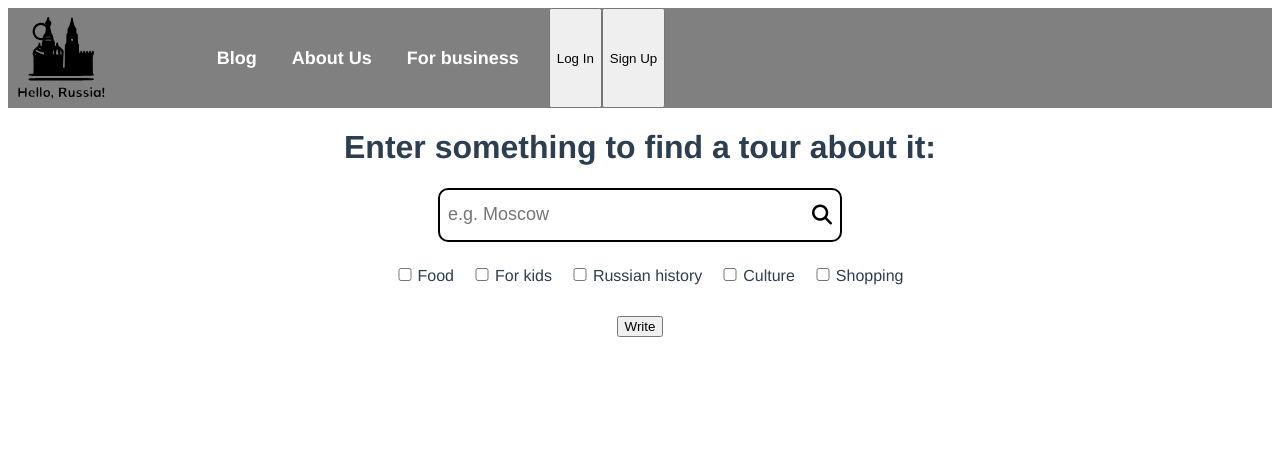
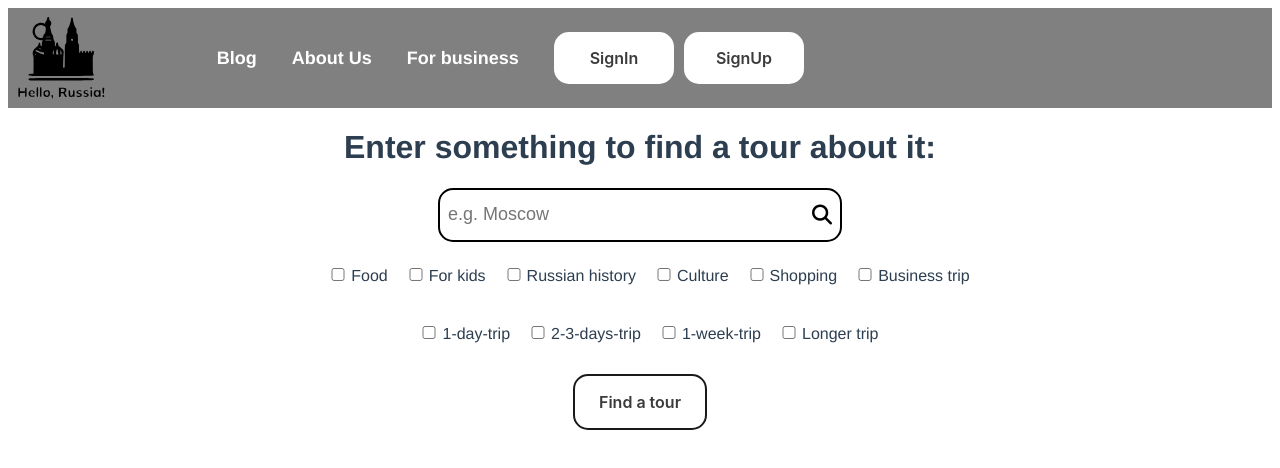
Before and after one commit to kittitereh/web, a Vue app: page / in a window 1280 px wide. Shown: the top 468 px of the page. Built offline with nearby package versions, Linux system fonts and the light colour scheme.

Commit message:
add button design

```diff
--- a/src/App.vue
+++ b/src/App.vue
@@ -9,13 +9,14 @@
             <li><a href="#"> For business </a></li>
          </ul>
         </nav>
-        <button class="login" @click="toggleLoginPopup"> Log In </button>
-        <button class="sign-up" @click="toggleCreateAccountPopup"> Sign Up </button>
+        <button class="action-button" @click="toggleLoginPopup"> SignIn </button>
+        <button class="action-button" @click="toggleCreateAccountPopup"> SignUp </button>
     </nav>
     <SearchBar/>
+    <button class="action-button">Find a tour</button>
     <LoginPopup v-if="showLoginPopup" @close="toggleLoginPopup"/>
     <CreateAccountPopup  v-if="showCreateAccountPopup" @close="toggleCreateAccountPopup"/>
-    <button @click="toggleLoginPopup">Write</button>
+    <!-- <button @click="toggleLoginPopup">Write</button> -->
   </div>
 </template>
 
@@ -62,6 +63,7 @@ export default {
     background-color: gray;
     display: flex;
     flex-direction: row;
+    align-items: center;
   }
 
   .header-container .logo {
@@ -102,4 +104,54 @@ export default {
     color: #04AA6D;
   }
 
+  .header-container .action-button{
+    margin: 5px;
+    background-color: white;
+    border: 0;
+  }
+
+  .action-button {
+    appearance: none;
+    background-color: transparent;
+    border: 2px solid #1A1A1A;
+    border-radius: 15px;
+    box-sizing: border-box;
+    color: #3B3B3B;
+    cursor: pointer;
+    font-family: Roobert,-apple-system,BlinkMacSystemFont,"Segoe UI",Helvetica,Arial,sans-serif,"Apple Color Emoji","Segoe UI Emoji","Segoe UI Symbol";
+    font-size: 16px;
+    font-weight: 600;
+    line-height: normal;
+    margin: 0;
+    outline: none;
+    padding: 16px 24px;
+    text-align: center;
+    text-decoration: none;
+    transition: all 300ms cubic-bezier(.23, 1, 0.32, 1);
+    user-select: none;
+    -webkit-user-select: none;
+    touch-action: manipulation;
+    min-width: 120px;
+    min-height: 40px;
+    max-width: 160px;
+    max-height: 60px;
+    will-change: transform;
+  }
+
+  .action-button:disabled {
+    pointer-events: none;
+  }
+
+  .action-button:hover {
+    color: #fff;
+    background-color: #1A1A1A;
+    box-shadow: rgba(0, 0, 0, 0.25) 0 8px 15px;
+    transform: translateY(-2px);
+  }
+
+  .action-button:active {
+    box-shadow: none;
+    transform: translateY(0);
+  }
+
 </style>
--- a/src/components/NavigationBar.vue
+++ b/src/components/NavigationBar.vue
@@ -8,8 +8,6 @@
             <li><a href="#"> For business </a></li>
          </ul>
         </nav>
-        <button class="login" >Log In</button>
-        <button class="sign-up"> Sign Up </button>
     </nav>
 
 </template>
--- a/src/components/SearchBar.vue
+++ b/src/components/SearchBar.vue
@@ -23,6 +23,18 @@
             <label>Culture</label>
             <input type="checkbox" value="Shopping" v-model="tags">
             <label>Shopping</label>
+            <input type="checkbox" value="Business trip" v-model="tags">
+            <label>Business trip</label>
+        </div>
+        <div>
+            <input type="checkbox" value="1-day-trip" v-model="tags">
+            <label>1-day-trip</label>
+            <input type="checkbox" value="2-3-days-trip" v-model="tags">
+            <label>2-3-days-trip</label>
+            <input type="checkbox" value="1-week-trip" v-model="tags">
+            <label>1-week-trip</label>
+            <input type="checkbox" value="loger trip" v-model="tags">
+            <label>Longer trip</label>
         </div>
       <ul class="tags-ul" v-if="tags">
         <li v-for="h in tags">#{{ h }}</li>
@@ -62,7 +74,7 @@
     background-color: white;
     display: inline-flex;
     border: 2px solid black;
-    border-radius: 10px;
+    border-radius: 15px;
   }
 
   .search-input {
```
Lines whose indentation alone changed are shown as unchanged.
